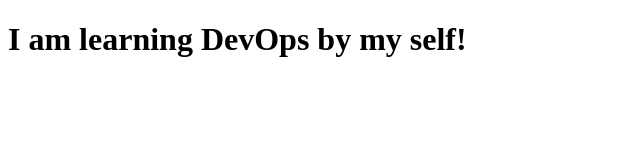
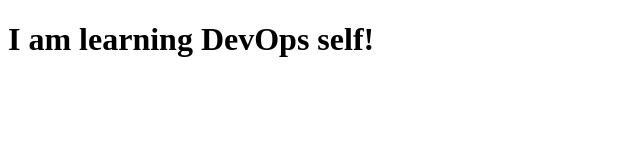
Before and after one commit to Lindos-Mahadi/DevOps-Simple-HTML-Project, a plain HTML site: page index.html in a window 1280 px wide. Shown: the whole page, without its empty margins (0-640 px from the left). Drawn offline with Linux system fonts and the light colour scheme.

Commit message:
index.html is updated

```diff
--- a/index.html
+++ b/index.html
@@ -6,6 +6,6 @@
     <title>Hello From DevOps</title>
 </head>
 <body>
-    <h1>I am learning DevOps by my self!</h1>
+    <h1>I am learning DevOps self!</h1>
 </body>
 </html>
```
